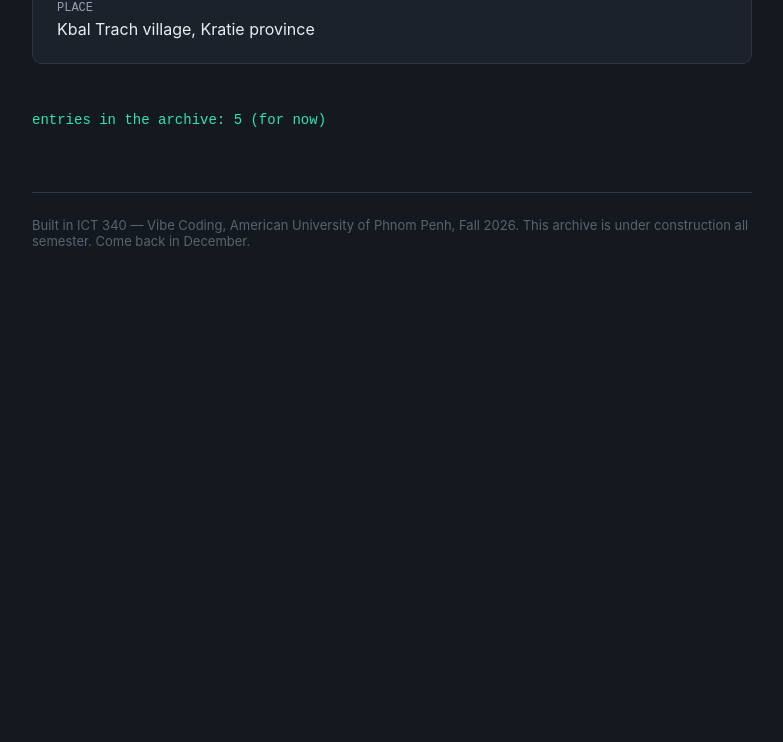
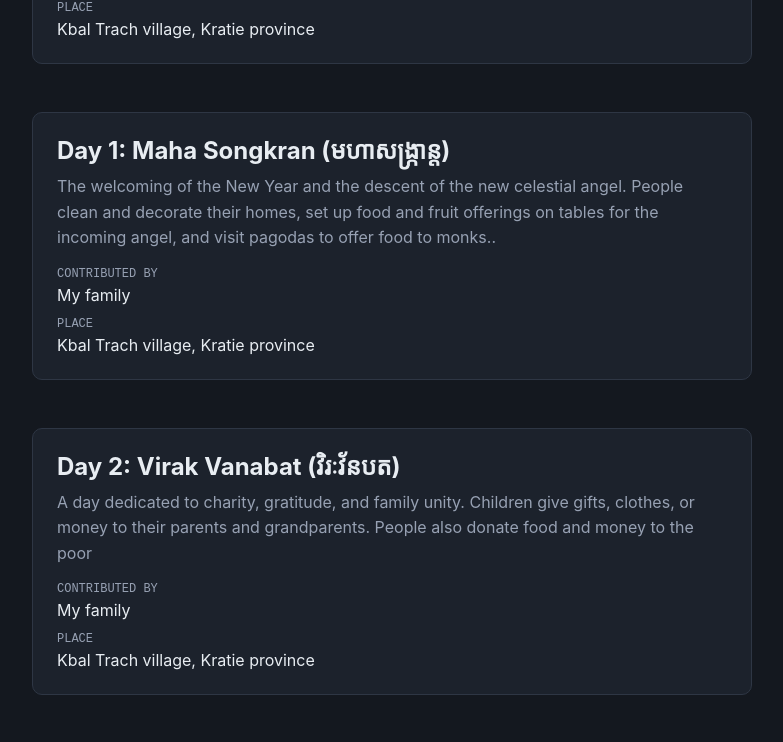
Before and after one commit to Soleakna/Khmer_NewYear, a Next.js app: page / in a window 1280 px wide. Shown: the part 2180-2922 px from the top of the page, without its empty margins (248-1031 px from the left). Before the commit the page ends 2509 px from the top, so only its background shows below. Built offline with nearby package versions, Linux system fonts and the light colour scheme.

Commit message:
add 3 more entries

```diff
--- a/data/entries.js
+++ b/data/entries.js
@@ -34,6 +34,27 @@ const entries = [
     contributor: "My family",
     place: "Kbal Trach village, Kratie province",
   },
+  {
+    title: "Day 1: Maha Songkran (មហាសង្រ្កាន្ត)",
+    description:
+      "The welcoming of the New Year and the descent of the new celestial angel. People clean and decorate their homes, set up food and fruit offerings on tables for the incoming angel, and visit pagodas to offer food to monks..",
+    contributor: "My family",
+    place: "Kbal Trach village, Kratie province",
+  },
+  {
+    title: "Day 2: Virak Vanabat (វិរៈវ័នបត)",
+    description:
+      "A day dedicated to charity, gratitude, and family unity. Children give gifts, clothes, or money to their parents and grandparents. People also donate food and money to the poor",
+    contributor: "My family",
+    place: "Kbal Trach village, Kratie province",
+  },
+  {
+    title: "Day 3: Vearak Loeng Sak (វិរៈឡើងស័ក)",
+    description:
+      "The official start of the new solar year and a time for spiritual cleansing. Buddhists bathe Buddha statues and respected elders with scented water (Pithi Sroang Preah) to wash away bad karma and bad luck from the previous year.",
+    contributor: "My family",
+    place: "Kbal Trach village, Kratie province",
+  },
 ];
 
 export default entries;
```
